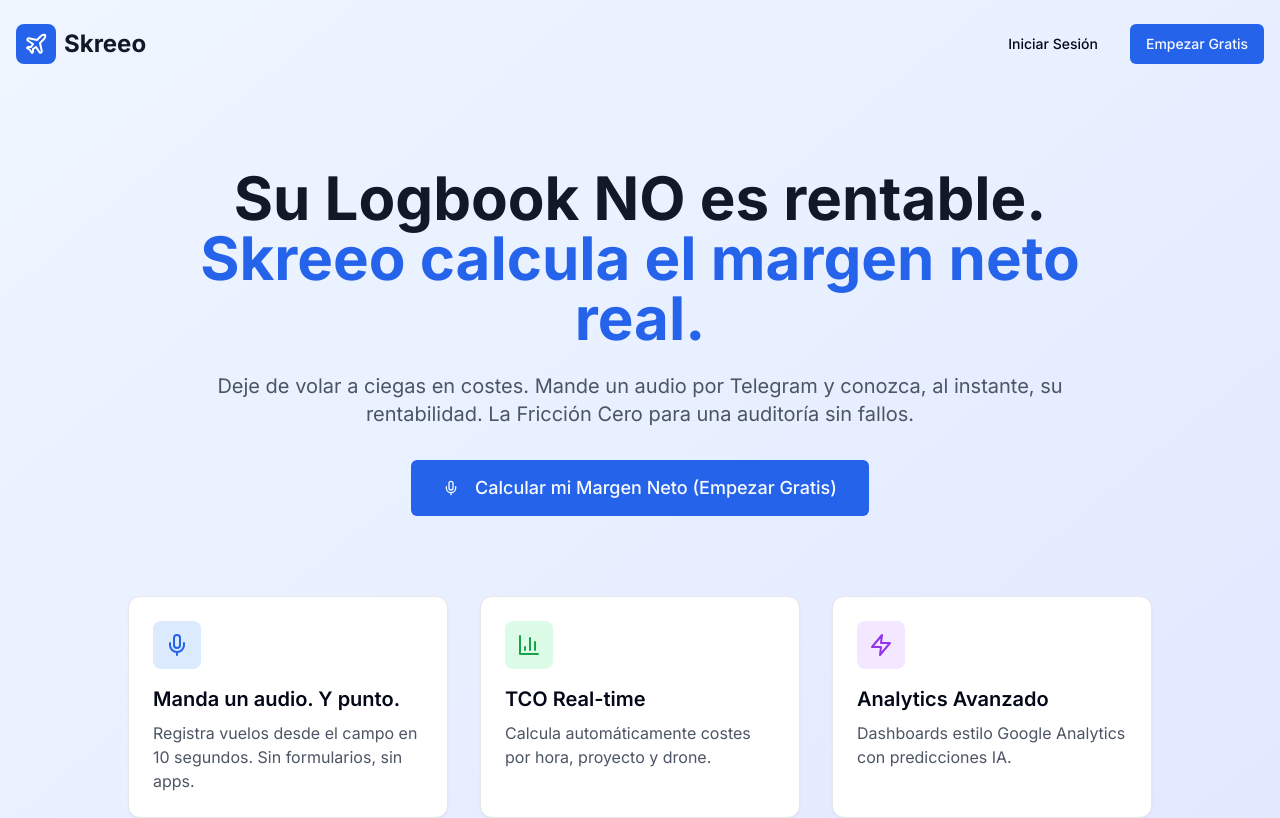
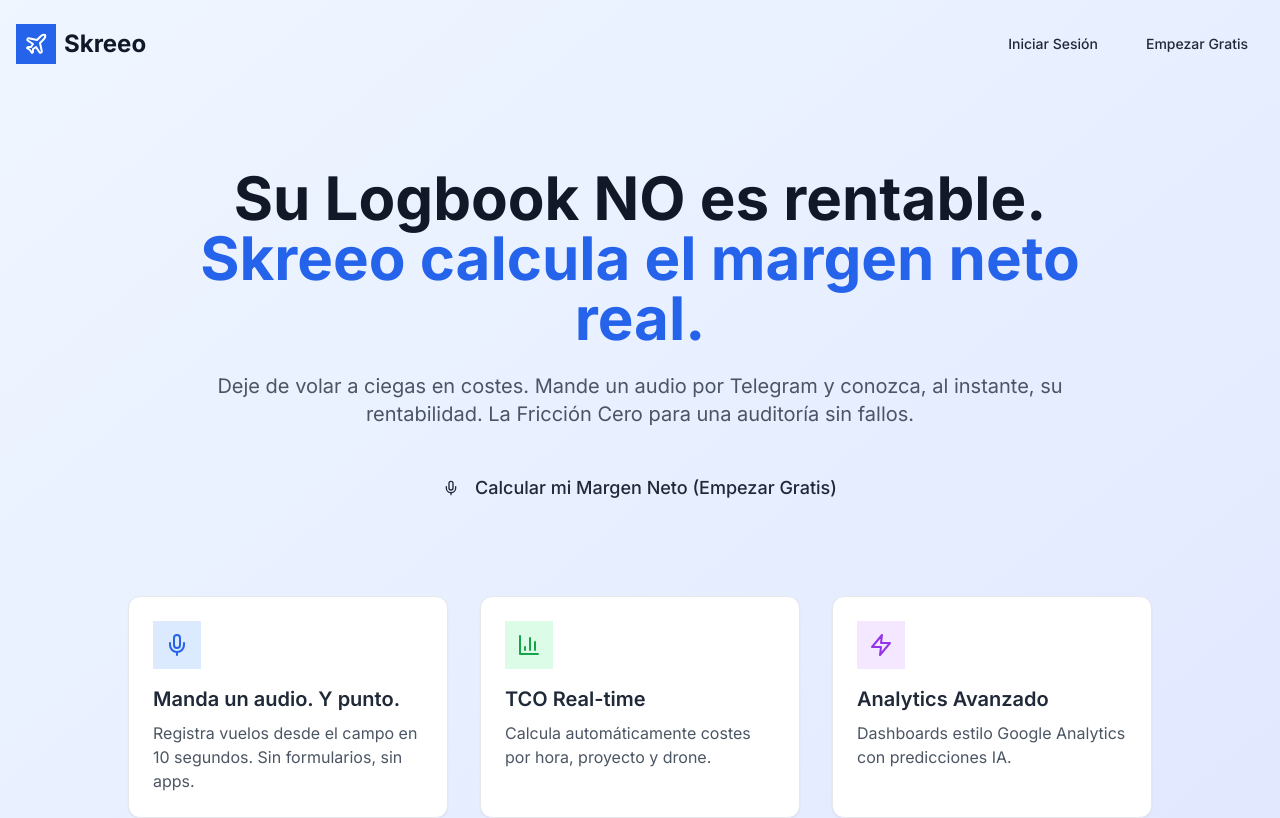
Before and after one commit to pogane2011/skreeo-57, a Next.js app: page / in a window 1280 px wide. Shown: the top 818 px of the page. Built offline with nearby package versions, Linux system fonts and the light colour scheme.

Commit message:
Update globals.css

```diff
--- a/src/styles/globals.css
+++ b/src/styles/globals.css
@@ -2,51 +2,23 @@
 @tailwind components;
 @tailwind utilities;
 
-@layer base {
-  :root {
-    --background: 0 0% 100%;
-    --foreground: 222.2 84% 4.9%;
-    --card: 0 0% 100%;
-    --card-foreground: 222.2 84% 4.9%;
-    --popover: 0 0% 100%;
-    --popover-foreground: 222.2 84% 4.9%;
-    --primary: 221.2 83.2% 53.3%;
-    --primary-foreground: 210 40% 98%;
-    --secondary: 210 40% 96.1%;
-    --secondary-foreground: 222.2 47.4% 11.2%;
-    --muted: 210 40% 96.1%;
-    --muted-foreground: 215.4 16.3% 46.9%;
-    --accent: 210 40% 96.1%;
-    --accent-foreground: 222.2 47.4% 11.2%;
-    --destructive: 0 84.2% 60.2%;
-    --destructive-foreground: 210 40% 98%;
-    --border: 214.3 31.8% 91.4%;
-    --input: 214.3 31.8% 91.4%;
-    --ring: 221.2 83.2% 53.3%;
-    --radius: 0.5rem;
-  }
+/* ================================
+   SKREEO - Sistema de Diseño
+   ================================ */
 
-  .dark {
-    --background: 222.2 84% 4.9%;
-    --foreground: 210 40% 98%;
-    --card: 222.2 84% 4.9%;
-    --card-foreground: 210 40% 98%;
-    --popover: 222.2 84% 4.9%;
-    --popover-foreground: 210 40% 98%;
-    --primary: 217.2 91.2% 59.8%;
-    --primary-foreground: 222.2 47.4% 11.2%;
-    --secondary: 217.2 32.6% 17.5%;
-    --secondary-foreground: 210 40% 98%;
-    --muted: 217.2 32.6% 17.5%;
-    --muted-foreground: 215 20.2% 65.1%;
-    --accent: 217.2 32.6% 17.5%;
-    --accent-foreground: 210 40% 98%;
-    --destructive: 0 62.8% 30.6%;
-    --destructive-foreground: 210 40% 98%;
-    --border: 217.2 32.6% 17.5%;
-    --input: 217.2 32.6% 17.5%;
-    --ring: 224.3 76.3% 48%;
-  }
+:root {
+  --skreeo-primary: #3B82F6;
+  --skreeo-primary-hover: #2563EB;
+  --skreeo-secondary: #0EA5E9;
+  --skreeo-background: #F8FAFC;
+  --skreeo-card: #FFFFFF;
+  --skreeo-border: #E5E7EB;
+  --skreeo-text: #1F2937;
+  --skreeo-text-muted: #6B7280;
+  --skreeo-text-light: #9CA3AF;
+  --skreeo-success: #10B981;
+  --skreeo-warning: #F59E0B;
+  --skreeo-error: #EF4444;
 }
 
 @layer base {
@@ -54,37 +26,183 @@
     @apply border-border;
   }
   body {
-    @apply bg-background text-foreground;
+    @apply bg-skreeo-background text-skreeo-text;
     font-feature-settings: "rlig" 1, "calt" 1;
   }
 }
 
-/* Custom scrollbar */
+/* ================================
+   Colores Skreeo
+   ================================ */
+@layer utilities {
+  .bg-skreeo-background {
+    background-color: var(--skreeo-background);
+  }
+  .bg-skreeo-card {
+    background-color: var(--skreeo-card);
+  }
+  .bg-skreeo-primary {
+    background-color: var(--skreeo-primary);
+  }
+  .bg-skreeo-primary-hover {
+    background-color: var(--skreeo-primary-hover);
+  }
+  .text-skreeo-primary {
+    color: var(--skreeo-primary);
+  }
+  .text-skreeo-text {
+    color: var(--skreeo-text);
+  }
+  .text-skreeo-muted {
+    color: var(--skreeo-text-muted);
+  }
+  .text-skreeo-light {
+    color: var(--skreeo-text-light);
+  }
+  .border-skreeo {
+    border-color: var(--skreeo-border);
+  }
+}
+
+/* ================================
+   Componentes Reutilizables
+   ================================ */
+@layer components {
+  /* Cards */
+  .skreeo-card {
+    @apply bg-white border border-[#E5E7EB] rounded-xl shadow-sm;
+  }
+
+  .skreeo-card-header {
+    @apply px-6 py-4 border-b border-[#E5E7EB];
+  }
+
+  .skreeo-card-body {
+    @apply p-6;
+  }
+
+  /* Labels y Values para detalles */
+  .detail-label {
+    @apply text-sm font-medium text-[#6B7280];
+  }
+
+  .detail-value {
+    @apply text-base font-semibold text-[#1F2937];
+  }
+
+  .detail-section-title {
+    @apply flex items-center gap-2 text-lg font-semibold text-[#1F2937];
+  }
+
+  /* Botones */
+  .skreeo-btn {
+    @apply inline-flex items-center justify-center gap-2 rounded-lg font-medium transition-all duration-200 disabled:opacity-50 disabled:cursor-not-allowed;
+  }
+
+  .skreeo-btn-primary {
+    @apply skreeo-btn bg-[#3B82F6] hover:bg-[#2563EB] text-white px-4 py-3;
+  }
+
+  .skreeo-btn-secondary {
+    @apply skreeo-btn bg-white hover:bg-gray-50 text-[#1F2937] border border-[#E5E7EB] px-4 py-3;
+  }
+
+  .skreeo-btn-ghost {
+    @apply skreeo-btn bg-transparent hover:bg-gray-100 text-[#6B7280] px-4 py-3;
+  }
+
+  .skreeo-btn-google {
+    @apply skreeo-btn bg-white hover:bg-gray-50 text-[#1F2937] border border-[#E5E7EB] px-4 py-3 w-full;
+  }
+
+  /* Inputs */
+  .skreeo-input {
+    @apply w-full px-4 py-3 bg-white border border-[#E5E7EB] rounded-lg text-[#1F2937] placeholder-[#9CA3AF] focus:outline-none focus:ring-2 focus:ring-[#3B82F6] focus:border-transparent transition-all;
+  }
+
+  .skreeo-label {
+    @apply block text-sm font-medium text-[#6B7280] mb-2;
+  }
+
+  /* Page containers */
+  .skreeo-page {
+    @apply min-h-screen bg-[#F8FAFC];
+  }
+
+  .skreeo-page-center {
+    @apply min-h-screen bg-[#F8FAFC] flex items-center justify-center p-4;
+  }
+
+  /* Auth card específico */
+  .skreeo-auth-card {
+    @apply bg-white rounded-2xl p-8 shadow-lg border border-[#E5E7EB] w-full max-w-md;
+  }
+
+  /* Alerts */
+  .skreeo-alert-error {
+    @apply bg-red-50 border border-red-200 text-red-700 px-4 py-3 rounded-lg text-sm;
+  }
+
+  .skreeo-alert-success {
+    @apply bg-green-50 border border-green-200 text-green-700 px-4 py-3 rounded-lg text-sm;
+  }
+
+  /* Separadores */
+  .skreeo-separator {
+    @apply border-t border-[#E5E7EB];
+  }
+
+  /* Loading spinner */
+  .skreeo-spinner {
+    @apply w-5 h-5 border-2 border-current border-t-transparent rounded-full animate-spin;
+  }
+
+  /* Links */
+  .skreeo-link {
+    @apply text-[#3B82F6] hover:text-[#2563EB] transition-colors;
+  }
+
+  /* Progress dots */
+  .skreeo-progress-dot {
+    @apply w-3 h-3 rounded-full transition-all;
+  }
+  .skreeo-progress-dot-active {
+    @apply bg-[#3B82F6] scale-125;
+  }
+  .skreeo-progress-dot-completed {
+    @apply bg-[#3B82F6];
+  }
+  .skreeo-progress-dot-pending {
+    @apply bg-[#E5E7EB];
+  }
+}
+
+/* ================================
+   Scrollbar personalizado
+   ================================ */
 @layer utilities {
   .scrollbar-thin::-webkit-scrollbar {
     width: 8px;
     height: 8px;
   }
-
   .scrollbar-thin::-webkit-scrollbar-track {
-    @apply bg-gray-100 dark:bg-gray-800;
+    @apply bg-gray-100;
   }
-
   .scrollbar-thin::-webkit-scrollbar-thumb {
-    @apply bg-gray-300 dark:bg-gray-600 rounded-full;
+    @apply bg-gray-300 rounded-full;
   }
-
   .scrollbar-thin::-webkit-scrollbar-thumb:hover {
-    @apply bg-gray-400 dark:bg-gray-500;
+    @apply bg-gray-400;
   }
 }
 
-/* Animaciones suaves */
+/* ================================
+   Animaciones
+   ================================ */
 @layer utilities {
   .animate-in {
     animation: animateIn 0.3s ease-in-out;
   }
-
   @keyframes animateIn {
     from {
       opacity: 0;
```
